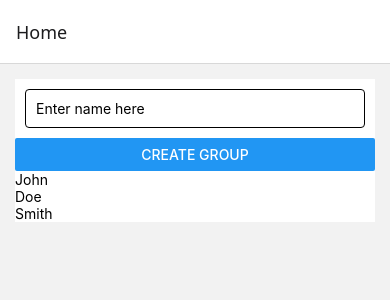
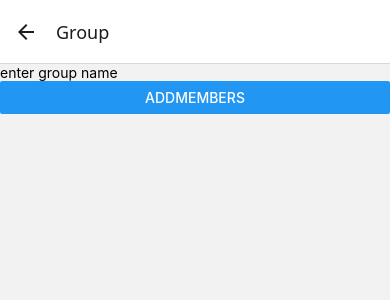
Before and after one commit to psanirudh/SplitShare, a React Native app in the folder Split-Share-ReactNative/: screen /Group in a window 390 px wide. Shown: the top 300 px of the page. Built offline with nearby package versions, Linux system fonts and the light colour scheme.

Commit message:
Addded some Buttons

```diff
--- a/Split-Share-ReactNative/App.js
+++ b/Split-Share-ReactNative/App.js
@@ -10,7 +10,8 @@ import { NavigationContainer } from '@react-navigation/native';
 import { ScreenStack } from 'react-native-screens';
 import {createNativeStackNavigator} from '@react-navigation/native-stack';
 import TranactionDetail from './TransactionDetail';
-
+import Group from './Group';
+import EditTranc from './EditTranc'
 
 export default function App() {
 
@@ -22,6 +23,8 @@ export default function App() {
       <Stack.Screen name="Home" component={Home} options={{title: 'Home'}} />
       <Stack.Screen name="GroupDetail" component={GroupDetail} options={{title: 'GroupDetail'}} />
       <Stack.Screen name="Transc" component={TransactionDetail} options={{title: 'View Transaction Detail'}} />
+      <Stack.Screen name="Group" component={Group} options={{title: 'Group'}}/>
+      <Stack.Screen name="EditTranc" component={EditTranc} options={{title: 'Edit'}}/>
     </Stack.Navigator>
     </NavigationContainer>
   );
--- /dev/null
+++ b/Split-Share-ReactNative/EditTranc.jsx
@@ -0,0 +1,12 @@
+import { Button, TextInput } from "react-native-web"
+
+const EditTranc = ({navigation})=>{
+    return(
+    <>
+    <TextInput placeholder="Edit Name"/>
+    <input type="int"  placeholder="Edit amount"/>
+    <Button title="Save"/>
+    </>
+    );
+}
+export default EditTranc;
--- /dev/null
+++ b/Split-Share-ReactNative/Group.jsx
@@ -0,0 +1,16 @@
+import { Button, TextInput } from 'react-native-web';
+import Home from './Home';
+const Group = ({navigation}) =>{
+    return(
+    <>
+        <TextInput
+        placeholder='enter group name' />
+        <Button
+        title='AddMembers'
+        onPress={()=>navigation.navigate()
+        }/>
+        </>
+    );
+};
+
+export default Group;
--- a/Split-Share-ReactNative/GroupDetail.jsx
+++ b/Split-Share-ReactNative/GroupDetail.jsx
@@ -1,6 +1,7 @@
 import { Text } from "react-native";
 import React from "react";
 import { View } from "react-native";
+import { Button } from "react-native-web";
 
 let transactions = ["ani", "bala", "chandu", "dinesh", "eswar", "faiyaz", "gopi", "hari", "ishan", "jai", "kiran", "lakshmi", "mani", "naveen", "omkar", "praveen", "qureshi", "raju", "sai", "teja", "uma", "vijay", "waseem", "xavier", "yash", "zakir"];
 
@@ -12,6 +13,7 @@ const GroupDetail = ({navigation}) =>{
             key={index}>{transaction}</Text>
         ))}
 
+
         </View>
     );
 
--- a/Split-Share-ReactNative/Home.jsx
+++ b/Split-Share-ReactNative/Home.jsx
@@ -5,6 +5,8 @@ import { database } from "./Firebase";
 import { ref, onValue } from "firebase/database";
 import { useEffect, useState } from 'react';
 import GroupDetail from './GroupDetail';
+import logo from './assets/favicon.png'
+import Group from "./Group";
 
 // const [data, setData] = useState([]);
 
@@ -43,15 +45,23 @@ const Home = ({navigation}) =>{
         <View>
         <TextInput
         placeholder="Enter name here" style={styles.groupInput}
-              onChangeText={ textt => handleInputChange(textt)}
+
+        onChangeText={ textt => handleInputChange(textt)}
       />
-          <Button title='Create Group'
+      <Button
+              title="Add"
+              onPress={()=>navigation.navigate("Group")}
+              />
+          <Button  title='Create Group'
             onPress={() =>  {console.log('Create Group'); setArr([...arr,{title:text,desc:"summa"}]); }}
           />
 
           {arr.map((groupDetails, index) => (
+            <div key={index}>
+            <img src={logo} alt="png  "/>
             <Text
             onPress={()=>navigation.navigate('GroupDetail')} key={index}>{groupDetails.title }</Text>
+            </div>
           ))}
 
         </View>
--- a/Split-Share-ReactNative/TransactionDetail.jsx
+++ b/Split-Share-ReactNative/TransactionDetail.jsx
@@ -14,7 +14,8 @@ const TransactionDetail = ({navigation}) =>{
     return (
      <View>
         <View>
-            <Button title='Edit'/>
+            <Button title='Edit'
+            onPress={()=>navigation.navigate('EditTranc')}/>
             <Button title='Delete'/>
         </View>
         <Text>{sampleTransaction.name}</Text>
```
Also changed, not shown: Split-Share-ReactNative/todo.txt (added).
